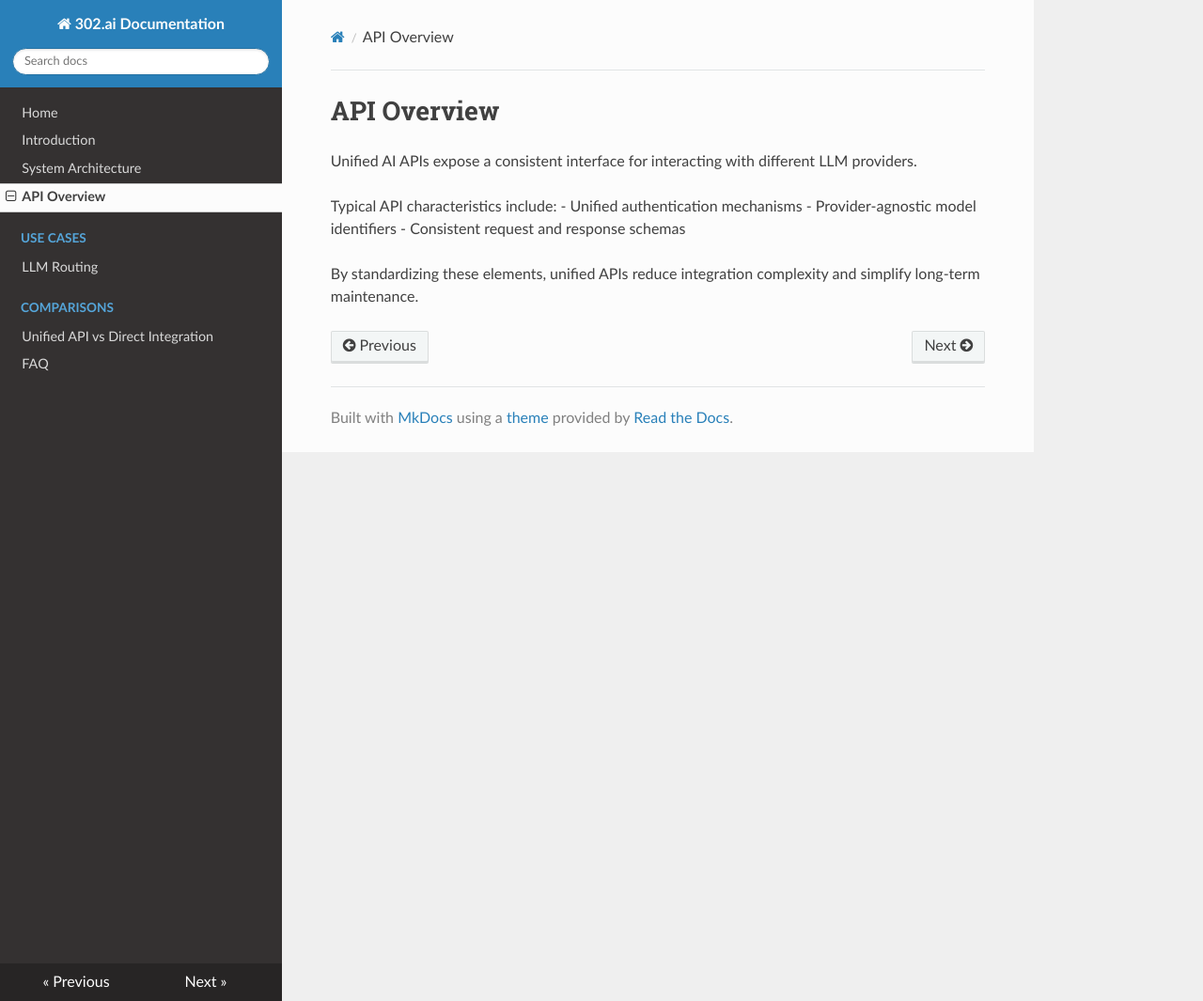
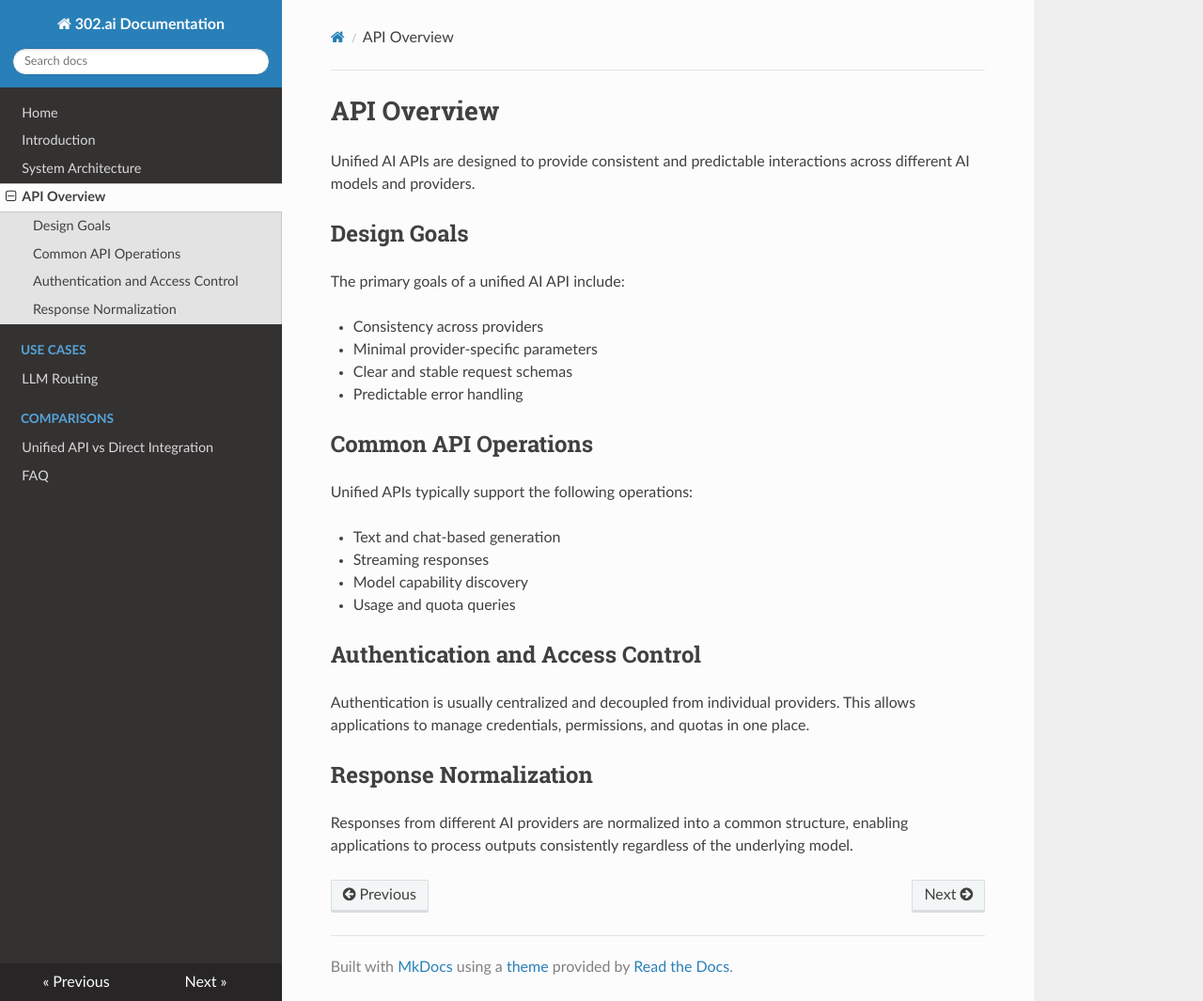
Before and after one commit to liuwei/302-ai-docs, an MkDocs documentation site: the page built from docs/api-overview.md, in a window 1280 px wide and 1065 px high. Shown: the whole window at 94% size. Built offline with MkDocs 1.6.1, drawn with Linux system fonts in a browser that asks for light colours; nearby versions of some CDN libraries.

Commit message:
Enhance API overview with additional details
Expanded the API overview to include design goals, common operations, authentication details, and response normalization.

```diff
--- a/docs/api-overview.md
+++ b/docs/api-overview.md
@@ -1,10 +1,29 @@
 # API Overview
 
-Unified AI APIs expose a consistent interface for interacting with different LLM providers.
+Unified AI APIs are designed to provide consistent and predictable interactions across different AI models and providers.
 
-Typical API characteristics include:
-- Unified authentication mechanisms
-- Provider-agnostic model identifiers
-- Consistent request and response schemas
+## Design Goals
 
-By standardizing these elements, unified APIs reduce integration complexity and simplify long-term maintenance.
+The primary goals of a unified AI API include:
+
+- Consistency across providers
+- Minimal provider-specific parameters
+- Clear and stable request schemas
+- Predictable error handling
+
+## Common API Operations
+
+Unified APIs typically support the following operations:
+
+- Text and chat-based generation
+- Streaming responses
+- Model capability discovery
+- Usage and quota queries
+
+## Authentication and Access Control
+
+Authentication is usually centralized and decoupled from individual providers. This allows applications to manage credentials, permissions, and quotas in one place.
+
+## Response Normalization
+
+Responses from different AI providers are normalized into a common structure, enabling applications to process outputs consistently regardless of the underlying model.
```
